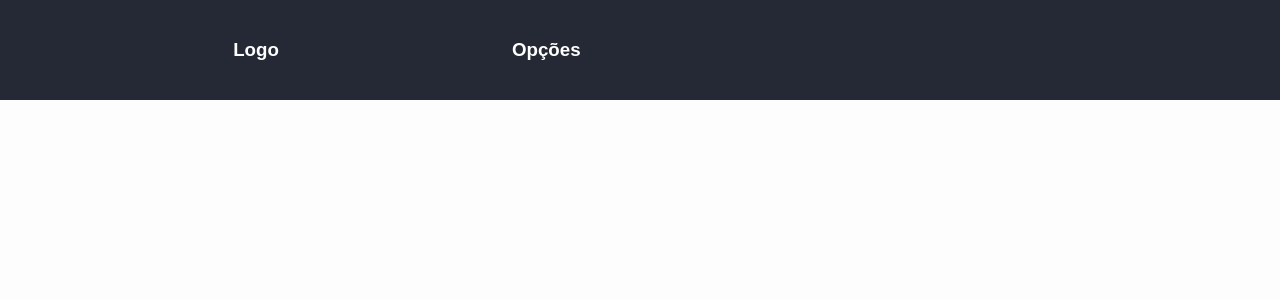
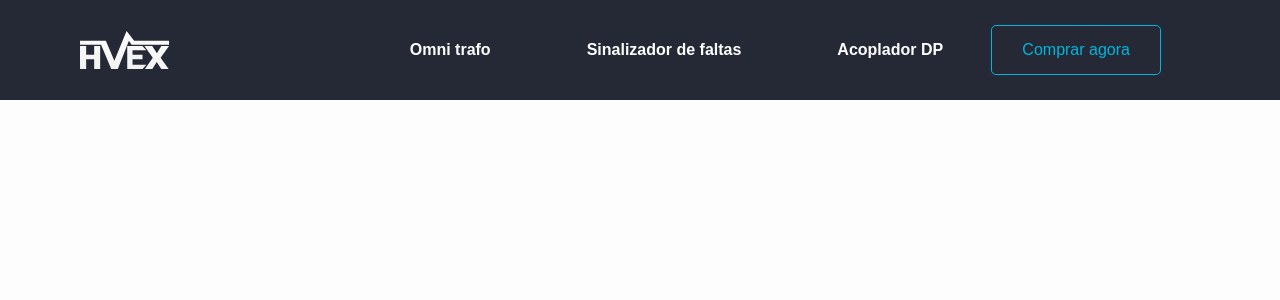
Before and after one commit to Samuelrlm/hvex-project, a React (Vite) app: page / in a window 1280 px wide. Shown: the top 300 px of the page. Built offline with nearby package versions, Linux system fonts and the light colour scheme.

Commit message:
Cria o menu e seus components/styles

```diff
--- /dev/null
+++ b/src/pages/components/Topmenu/Button/index.tsx
@@ -0,0 +1,12 @@
+import { ButtonMenu } from "../../buttons";
+import { ContainerButton } from "./styles";
+
+export default function ButtonTopMenu(){
+    return(
+        <ContainerButton>
+            <ButtonMenu>
+                Comprar agora
+            </ButtonMenu>
+        </ContainerButton>
+    )
+}
--- /dev/null
+++ b/src/pages/components/Topmenu/Button/styles.ts
@@ -0,0 +1,11 @@
+import styled from "styled-components";
+
+export const ContainerButton = styled.div`
+    display: flex;
+    align-items: center;
+    width: 50%;
+    height: 100%;
+    button{
+        margin-left: 3rem;
+    }
+`
--- /dev/null
+++ b/src/pages/components/Topmenu/Logo/Index.tsx
@@ -0,0 +1,9 @@
+import { ContainerLogo } from "./styles";
+
+export default function LogoMenu(){
+    return(
+        <ContainerLogo>
+            <svg viewBox="0 0 200 41" fill="none" xmlns="http://www.w3.org/2000/svg" className="HvexLogostyled__HvexLogo-sc-hpvtm1-1 dzZOzI"><path d="m85.092 28.314 8.528 11.888h-7.792l-4.871-7.36-4.653 7.36h-7.805l.017-.024.166-.233 7.805-11.116.32-.457-8.826-12.456h8.228l4.96 7.621 4.68-7.659H94l-8.908 12.436ZM51.595 10.35l2.818 4.26H94v-4.26H57.118L49.136 0 36.234 31.382l-8.957-21.026L0 10.35v4.26h22.219l10.76 25.63h6.894l11.722-29.89ZM21.26 25.602v-9.734h-6.34v9.099H6.466v-9.1H0v24.37h6.467V29.894h8.454v10.343h6.34V25.592v.01Zm34.695 10.044h-.529v-5.752h10.521v-4.91h-10.52v-4.55h14.56l-4.103-4.563H49.848v24.37h16.1l4.047-4.595h-14.04Z" fill="url(#[website-hvex][global]-hvex-logo_svg__a)"></path><defs><linearGradient id="[website-hvex][global]-hvex-logo_svg__a" x1="47.002" y1="0" x2="47.002" y2="40.24" gradientUnits="userSpaceOnUse"><stop stop-color="#fff"></stop><stop offset="1" stop-color="#F1F1F1"></stop></linearGradient></defs></svg>
+        </ContainerLogo>
+    )
+}
--- /dev/null
+++ b/src/pages/components/Topmenu/Logo/styles.ts
@@ -0,0 +1,15 @@
+import styled from "styled-components";
+
+export const ContainerLogo = styled.div`
+    height: 100%;
+    width: 40%;
+    display: flex;
+    align-items:center;
+    justify-content: center;
+    svg{
+        margin-left: 5rem;
+        :hover{
+            cursor: pointer;
+        }
+    }
+`
--- /dev/null
+++ b/src/pages/components/Topmenu/Options/index.tsx
@@ -0,0 +1,20 @@
+import { ButtonMenu } from "../../buttons";
+import { LabelModel } from "../../label";
+import { ContainerOptions } from "./styles";
+
+export default function OptionsMenu(){
+    return(
+        <ContainerOptions>
+            <LabelModel id="select">
+                Omni trafo
+            </LabelModel>
+            <LabelModel>
+                Sinalizador de faltas
+            </LabelModel>
+            <LabelModel>
+                Acoplador DP
+            </LabelModel>
+
+        </ContainerOptions>
+    )
+}
--- /dev/null
+++ b/src/pages/components/Topmenu/Options/styles.ts
@@ -0,0 +1,10 @@
+import styled from "styled-components";
+
+export const ContainerOptions = styled.div`
+    width: 100%;
+    height: 100%;
+    display: flex;
+    justify-content: end;
+    align-items: center;
+    gap: 6rem;
+`
--- a/src/pages/components/Topmenu/index.tsx
+++ b/src/pages/components/Topmenu/index.tsx
@@ -1,14 +1,14 @@
-import { ContainerMenu, LeftArea } from "./styles";
+import ButtonTopMenu from "./Button";
+import LogoMenu from "./Logo/Index";
+import OptionsMenu from "./Options";
+import { ContainerMenu, LeftArea, RightArea } from "./styles";
 
 export default function TopMenu(){
     return(
         <ContainerMenu>
-            <LeftArea>
-                <h3>Logo</h3>
-            </LeftArea>
-            <div className="right">
-                <h3>Opções</h3>
-            </div>
+            <LogoMenu/>
+            <OptionsMenu/>
+            <ButtonTopMenu/>
         </ContainerMenu>
     )
 }
--- a/src/pages/components/Topmenu/styles.ts
+++ b/src/pages/components/Topmenu/styles.ts
@@ -19,5 +19,8 @@ export const LeftArea = styled.div`
 `
 
 export const RightArea = styled.div`
-
+    width: 60%;
+    display: flex;
+    align-items: center;
+    justify-content: center;
 `
--- /dev/null
+++ b/src/pages/components/buttons.ts
@@ -0,0 +1,12 @@
+import styled from "styled-components";
+
+export const ButtonMenu = styled.button`
+    background: transparent;
+    border: 1px solid #00B6DE;
+    border-radius: 5px;
+    cursor:pointer;
+    color: #00B6DE;
+    font-size: 16px;
+    height: 50px;
+    width: 170px;
+`
--- /dev/null
+++ b/src/pages/components/label.ts
@@ -0,0 +1,12 @@
+import styled from "styled-components";
+
+export const LabelModel = styled.label`
+    text-align: center;
+    font-size: 16px;
+    font-weight: bold;
+    transition: all 300ms ease-in-out;
+    :hover{
+        cursor: pointer;
+        color: #00B6DE;
+    }
+`
```
